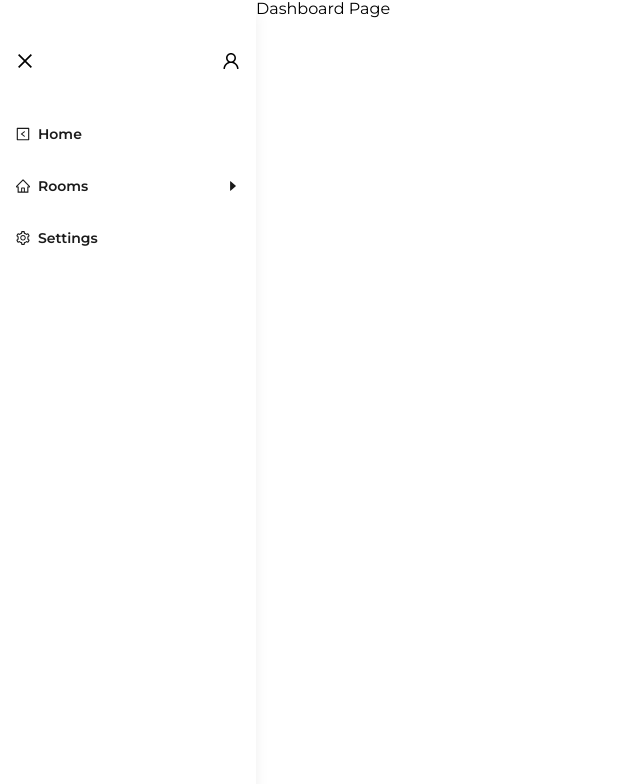
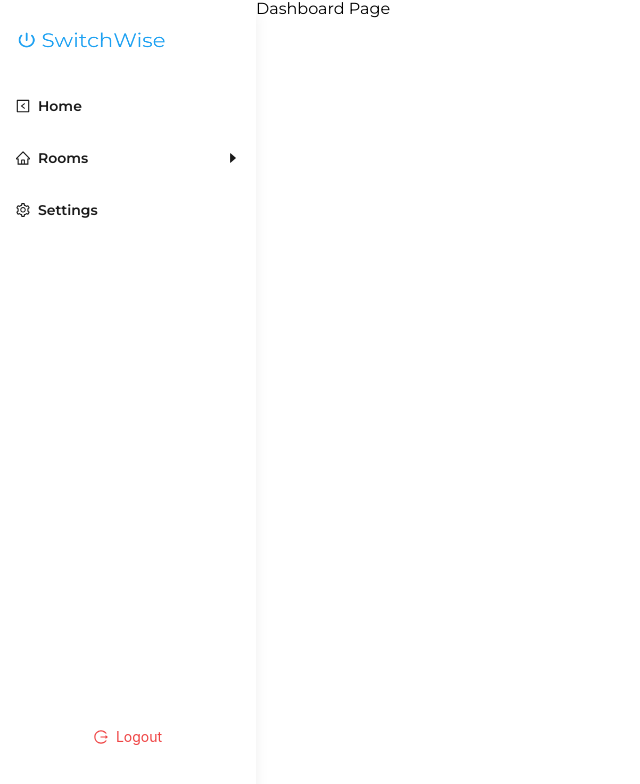
Before and after one commit to Onyx1709/switchwise, a React (Vite) app: page /dashboard in a window 1280 px wide. Shown: the top 784 px of the page, without its empty margins (0-640 px from the left). Built offline with nearby package versions, Linux system fonts and the light colour scheme.

Commit message:
Designed the desktop menu layout

```diff
--- a/src/layout/sidebar.jsx
+++ b/src/layout/sidebar.jsx
@@ -2,19 +2,21 @@
 import {
 	CaretDownOutlined,
 	CaretRightOutlined,
+	CloseOutlined,
 	LeftSquareOutlined,
-	CloseOutlined,
+	LogoutOutlined,
 	HomeOutlined,
 	SettingOutlined,
 	UserOutlined,
 } from '@ant-design/icons';
+import { Button } from 'antd';
 import React from 'react';
 import { Link } from 'react-router-dom';
 
 import routes from '../config/routes';
 
 const sidebarStyle =
-	'bg-white duration-1000 h-full ml-auto overflow-y-auto shadow-lg transform w-3/5 md:px-2 md:w-1/3 lg:px-0 lg:py-6 lg:translate-x-0 lg:w-full xl:py-7';
+	'bg-white duration-1000 h-full ml-auto overflow-y-auto relative shadow-lg transform w-3/5 md:px-2 md:w-1/3 lg:px-0 lg:py-6 lg:translate-x-0 lg:w-full xl:py-7';
 
 const activeLinkClasses = 'bg-primary-500 text-gray-100 tracking-widest';
 const inactiveLinkClasses =
@@ -146,7 +148,7 @@ const Sidebar = ({ setVisible, visible }, ref) => {
 					visible ? 'translate-x-0' : 'translate-x-full'
 				} ${sidebarStyle}`}
 			>
-				<div className="flex items-center justify-between px-4 py-5">
+				<div className="flex items-center justify-between px-4 py-5 lg:hidden">
 					<span
 						className="cursor-pointer duration-300 text-color-primary text-lg transform transition hover:scale-105"
 						onClick={() => setVisible(false)}
@@ -156,6 +158,15 @@ const Sidebar = ({ setVisible, visible }, ref) => {
 					<span className="cursor-pointer duration-300 text-color-primary text-lg transform transition hover:scale-105">
 						<UserOutlined />
 					</span>
+				</div>
+				<div className="hidden p-4 pt-0 md:block">
+					<div className="h-[24px] w-[150px]">
+						<img
+							className="hidden h-full w-full md:block"
+							src="/images/desktop-login-switchwise.png"
+							alt="SwitchWise"
+						/>
+					</div>
 				</div>
 				<div className="mt-3">
 					{links.map((props, index) => {
@@ -167,6 +178,16 @@ const Sidebar = ({ setVisible, visible }, ref) => {
 						);
 					})}
 				</div>
+				<div className="absolute bottom-10 px-4 w-full">
+					<Button block type="ghost">
+						<p className="flex items-center text-red-500 text-sm">
+							<span className="mr-2">
+								<LogoutOutlined />
+							</span>
+							Logout
+						</p>
+					</Button>
+				</div>
 			</div>
 		</nav>
 	);
```
